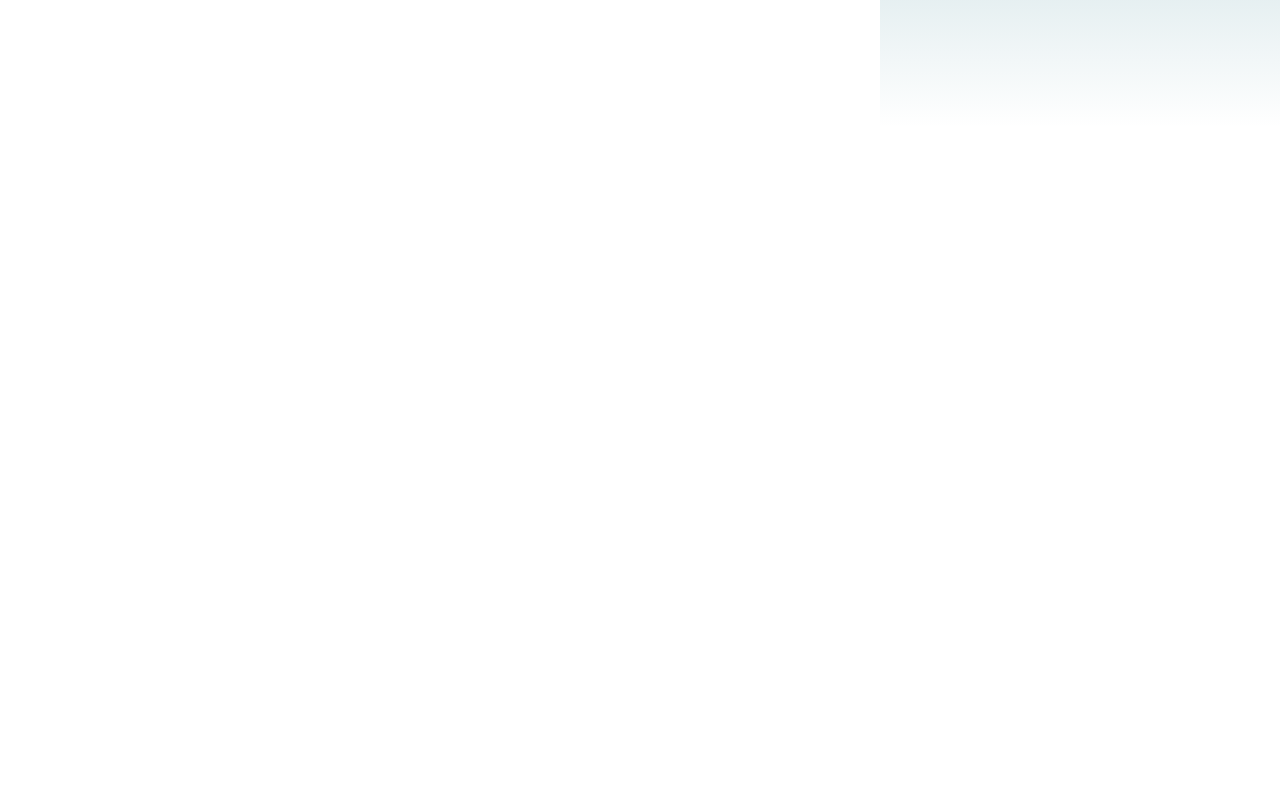
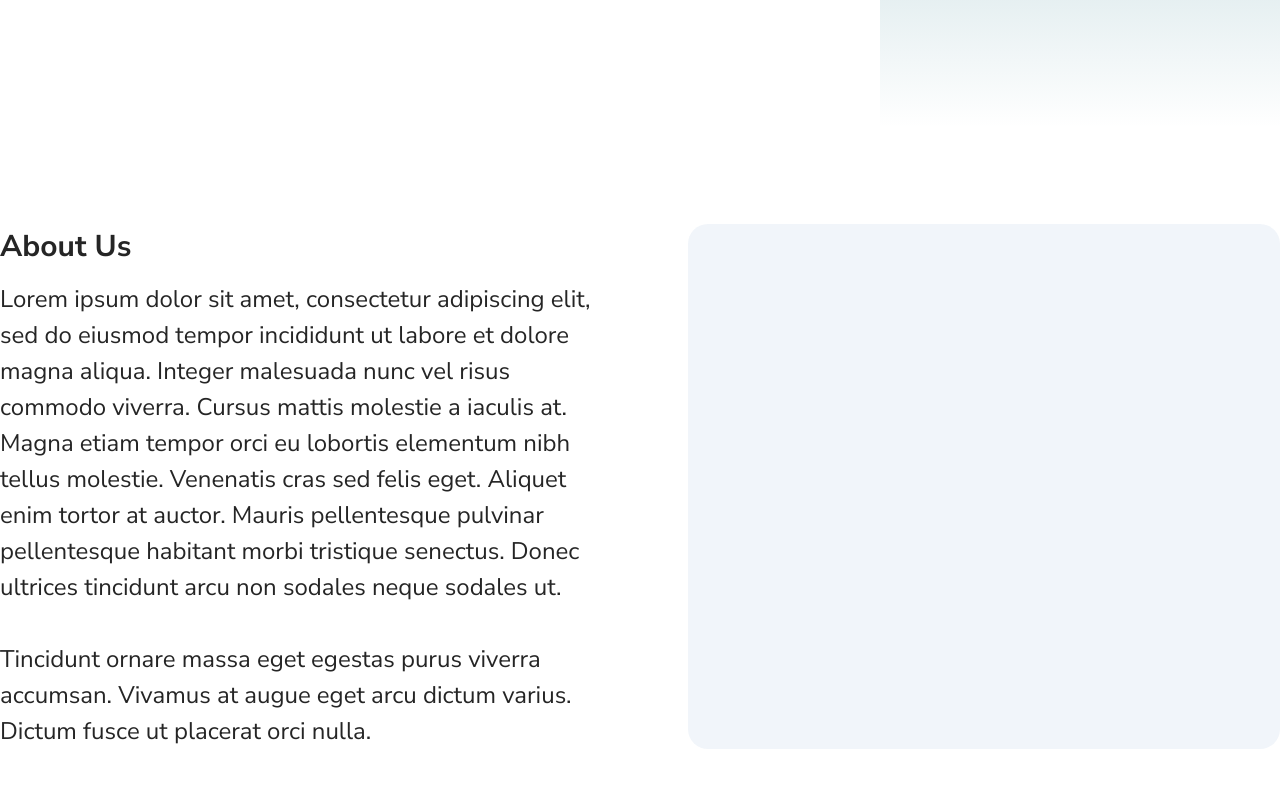
Before and after one commit to UTSCCSCC01/finalprojectf22-tappedin, a Next.js app in the folder tappedin-app/: page / in a window 1280 px wide. Shown: the part 672-1460 px from the top of the page. Before the commit the page ends 800 px from the top, so only its background shows below. Built offline with nearby package versions, Linux system fonts and the light colour scheme.

Commit message:
[Tap-4] Added about us section

```diff
--- a/tappedin-app/src/pages/index.tsx
+++ b/tappedin-app/src/pages/index.tsx
@@ -1,9 +1,13 @@
+import About from "../sections/Home/About";
 import Hero from "../sections/Home/Hero";
 
 
 export default function HomePage()
 {
     return (
-        <Hero></Hero>
+        <div>
+            <Hero></Hero>
+            <About></About>
+        </div>
     );
 }
--- /dev/null
+++ b/tappedin-app/src/sections/Home/About/About.module.scss
@@ -0,0 +1,8 @@
+.imageContainer
+{
+    border-radius: 20px;
+    background: rgba(187, 205, 229, 0.2);
+
+    width: auto;
+    height: 100%;
+}
--- /dev/null
+++ b/tappedin-app/src/sections/Home/About/index.tsx
@@ -0,0 +1,34 @@
+import styles from "./About.module.scss";
+
+export default function About()
+{
+    return (
+        <section className="section">
+            <div className="container mx-auto py-24 xl">
+                <div className="grid md:grid-cols-2 gap-24 grid-cols-1">
+                    <div>
+                        <h1 className="font-bold pb-3">About Us</h1>
+                        <h2>
+                            Lorem ipsum dolor sit amet, consectetur adipiscing
+                            elit, sed do eiusmod tempor incididunt ut labore et
+                            dolore magna aliqua. Integer malesuada nunc vel
+                            risus commodo viverra. Cursus mattis molestie a
+                            iaculis at. Magna etiam tempor orci eu lobortis
+                            elementum nibh tellus molestie. Venenatis cras sed
+                            felis eget. Aliquet enim tortor at auctor. Mauris
+                            pellentesque pulvinar pellentesque habitant morbi
+                            tristique senectus. Donec ultrices tincidunt arcu
+                            non sodales neque sodales ut. <br /><br />
+                            Tincidunt ornare massa eget egestas purus viverra
+                            accumsan. Vivamus at augue eget arcu dictum varius.
+                            Dictum fusce ut placerat orci nulla.
+                        </h2>
+                    </div>
+                    <div className={ [ styles["imageContainer"] ].join(" ") }>
+
+                    </div>
+                </div>
+            </div>
+        </section>
+    );
+}
```
